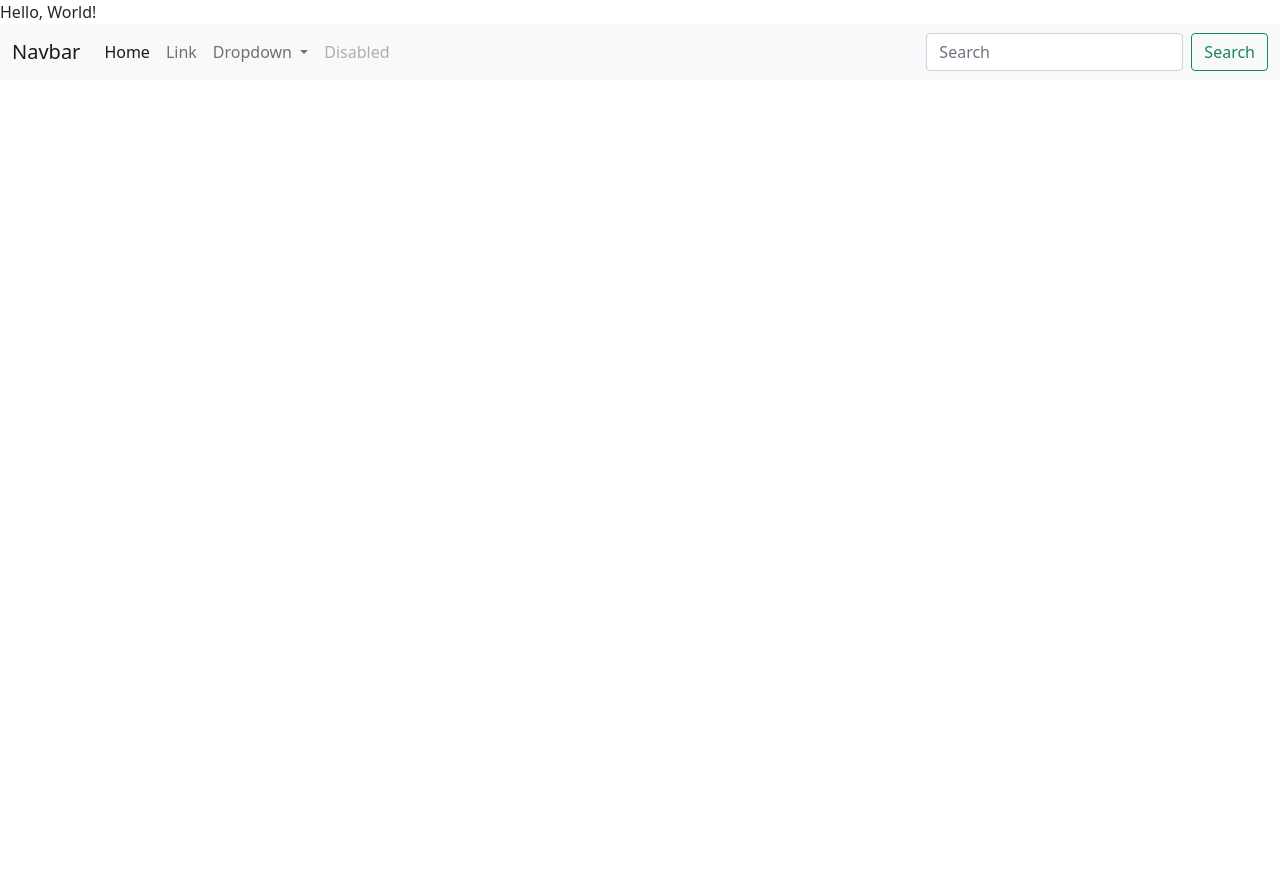
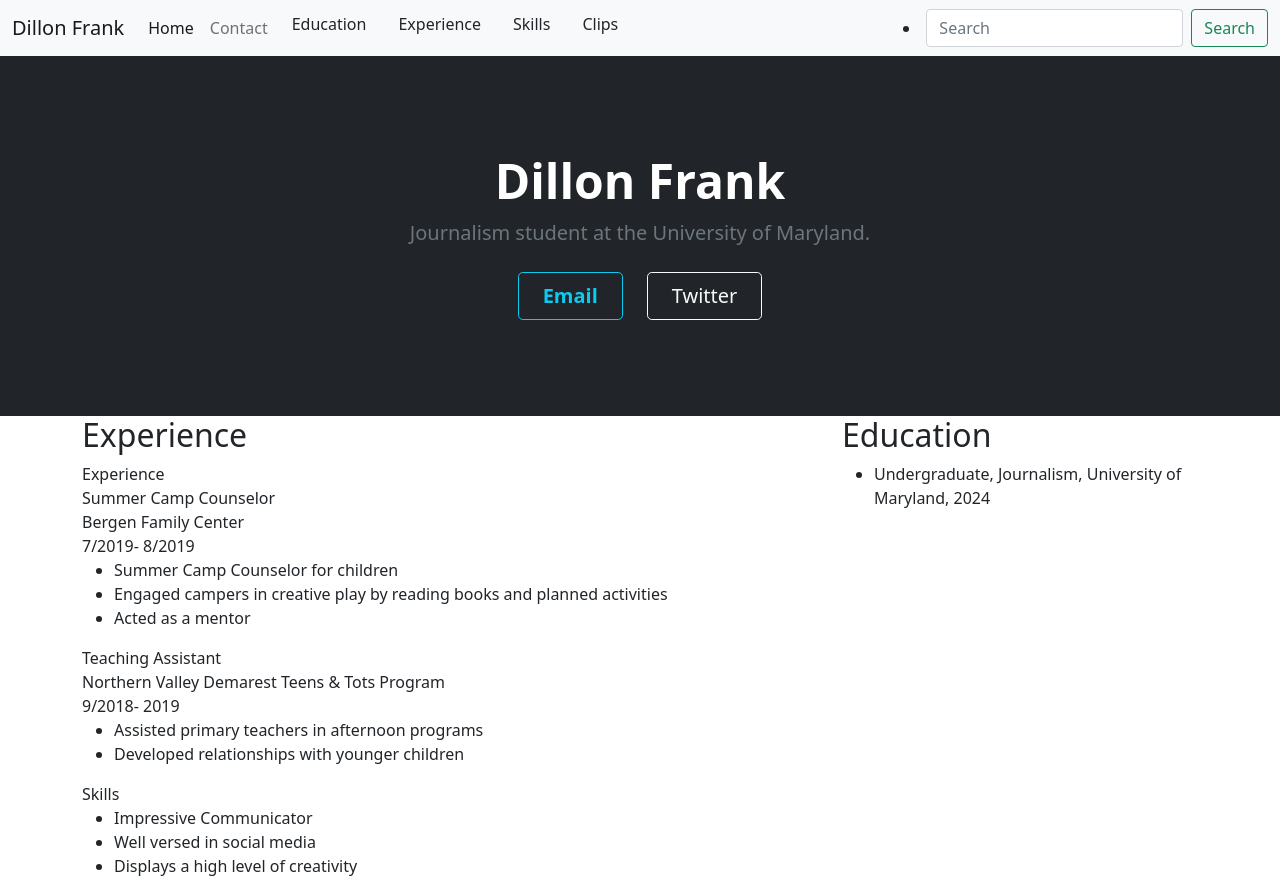
Before and after one commit to dillonfrank/dillon-frank-jour352, a plain HTML site: page bootstrap-template.html/index.html in a window 1280 px wide. Before the commit the page ends 800 px from the top, so only its background shows below. Drawn offline with nearby package versions, Linux system fonts and the light colour scheme.

Commit message:
Bootstrap

```diff
--- a/bootstrap-template.html/index.html
+++ b/bootstrap-template.html/index.html
@@ -12,17 +12,19 @@
 <script src="https://cdn.jsdelivr.net/npm/bootstrap@5.0.1/dist/js/bootstrap.bundle.min.js" integrity="sha384-gtEjrD/SeCtmISkJkNUaaKMoLD0//ElJ19smozuHV6z3Iehds+3Ulb9Bn9Plx0x4" crossorigin="anonymous"></script>
 <link rel="stylesheet" href="https://cdn.jsdelivr.net/npm/bootstrap-icons@1.5.0/font/bootstrap-icons.css">
 
+<link rel= "stylesheet" type= "text/css" href="style.css"
+<link rel= "preconnect" href= "https://fonts.googleapis.com">
+<link rel= "preconnect"href="https://fonts.gstatic.com" crossorgin>
 
 </head>
 <body>
 
-	Hello, World!
 
 </body>
 <!--Navbar code--->
 <nav class="navbar navbar-expand-lg navbar-light bg-light">
   <div class="container-fluid">
-    <a class="navbar-brand" href="#">Navbar</a>
+    <a class="navbar-brand" href="#">Dillon Frank</a>
     <button class="navbar-toggler" type="button" data-bs-toggle="collapse" data-bs-target="#navbarSupportedContent" aria-controls="navbarSupportedContent" aria-expanded="false" aria-label="Toggle navigation">
       <span class="navbar-toggler-icon"></span>
     </button>
@@ -32,21 +34,17 @@
           <a class="nav-link active" aria-current="page" href="#">Home</a>
         </li>
         <li class="nav-item">
-          <a class="nav-link" href="#">Link</a>
+          <a class="nav-link" href="#">Contact</a>
         </li>
-        <li class="nav-item dropdown">
-          <a class="nav-link dropdown-toggle" href="#" id="navbarDropdown" role="button" data-bs-toggle="dropdown" aria-expanded="false">
-            Dropdown
           </a>
-          <ul class="dropdown-menu" aria-labelledby="navbarDropdown">
-            <li><a class="dropdown-item" href="#">Action</a></li>
-            <li><a class="dropdown-item" href="#">Another action</a></li>
+            <li><a class="dropdown-item" href="#">Education </a></li>
+            <li><a class="dropdown-item" href="#"> Experience</a></li>
             <li><hr class="dropdown-divider"></li>
-            <li><a class="dropdown-item" href="#">Something else here</a></li>
+            <li><a class="dropdown-item" href="#">Skills</a></li>
+             <li><a class="dropdown-item" href="#">Clips</a></li>
           </ul>
         </li>
         <li class="nav-item">
-          <a class="nav-link disabled" href="#" tabindex="-1" aria-disabled="true">Disabled</a>
         </li>
       </ul>
       <form class="d-flex">
@@ -56,4 +54,65 @@
     </div>
   </div>
 </nav>
+<!--Dark Mode Hereo-->
+ <div class="bg-dark text-secondary px-4 py-5 text-center">
+    <div class="py-5">
+      <h1 class="display-5 fw-bold text-white">Dillon Frank</h1>
+      <div class="col-lg-6 mx-auto">
+        <p class="fs-5 mb-4"> Journalism student at the University of Maryland.</p>
+        <div class="d-grid gap-2 d-sm-flex justify-content-sm-center">
+          <button type="button" class="btn btn-outline-info btn-lg px-4 me-sm-3 fw-bold"><ahref=dillongfrank@gmail.com>Email</button>
+          <button type="button" class="btn btn-outline-light btn-lg px-4">Twitter</button>
+        </div>
+      </div>
+    </div>
+  </div>
+  <div class="container">
+  <div class= "row">
+  <div class= "col-md-8">
+  	<h2> Experience </h2>
+  	<div class= "sectionheader">Experience
+</div>
+<div class= "job title">Summer Camp Counselor </div>
+<div class= "organization">Bergen Family Center </div>
+<div class= "date">7/2019- 8/2019 </div>
+<ul>
+	<li> Summer Camp Counselor for children</li>
+	<li> Engaged campers in creative play by reading books and planned activities</li>
+	<li> Acted as a mentor </li>
+</ul>
+
+<div class= "jobtitle"> Teaching Assistant </div>
+<div class= "organization"> Northern Valley Demarest Teens & Tots Program </div>
+<div class= "date"> 9/2018- 2019 </div>
+
+<ul>
+	<li> Assisted primary teachers in afternoon programs </li>
+	<li> Developed relationships with younger children </li>
+</ul>
+  </div>
+  <div class= "col-md-4">
+  	<h2> Education </h2>
+  	<ul id= "degrees">
+<li> Undergraduate, Journalism, University of Maryland, 2024 </li>
+</ul>
+
+  </div>
+
+
+  <div class= "row>"
+<div class= "col-md-8">
+<div class= "sectionheader"><a name= "skills>">Skills</a>
+<ul id= "do">
+<li> Impressive Communicator </li>
+<li> Well versed in social media </li>
+<li> Displays a high level of creativity </li>
+</ul>
+</div>
+</div>
+<div>
+
+
+</div>
+</div>
 </html>
```
Also changed, not shown: bootstrap-template.html/style.css (added).
